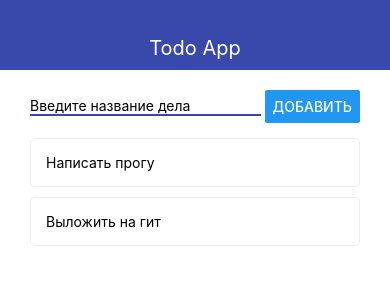
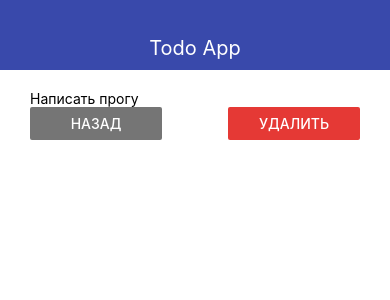
Before and after one commit to kohanvl/react-native-todo-app, a React Native app: screen / in a window 390 px wide. Shown: the top 300 px of the page. Built offline with nearby package versions, Linux system fonts and the light colour scheme.

Commit message:
feature: add styles to TodoScreen

```diff
--- a/App.tsx
+++ b/App.tsx
@@ -6,7 +6,7 @@ import {MainScreen} from './src/screens/MainScreen';
 import {TodoScreen} from './src/screens/TodoScreen';
 
 export default function App() {
-  const [todoId, setTodoId] = useState<string | null>(null);
+  const [todoId, setTodoId] = useState<string | null>('1');
   const [todos, setTodos] = useState<TodoItemProps[] | []>([
     {id: '1', title: 'Написать прогу'},
     {id: '2', title: 'Выложить на гит'},
--- a/src/components/AddTodo/styles.ts
+++ b/src/components/AddTodo/styles.ts
@@ -1,4 +1,5 @@
 import {StyleSheet} from 'react-native';
+import {THEME} from '../../theme';
 
 export const styles = StyleSheet.create({
   block: {
@@ -11,6 +12,6 @@ export const styles = StyleSheet.create({
     width: '70%',
     borderStyle: 'solid',
     borderBottomWidth: 2,
-    borderBottomColor: '#3949ab',
+    borderBottomColor: THEME.MAIN_COLOR,
   },
 });
--- a/src/components/Navbar/styles.ts
+++ b/src/components/Navbar/styles.ts
@@ -1,11 +1,12 @@
 import {StyleSheet} from 'react-native';
+import {THEME} from '../../theme';
 
 export const styles = StyleSheet.create({
   navbar: {
     height: 70,
     alignItems: 'center',
     justifyContent: 'flex-end',
-    backgroundColor: '#3949ab',
+    backgroundColor: THEME.MAIN_COLOR,
     paddingBottom: 10,
   },
   text: {
--- a/src/components/Todo/styles.ts
+++ b/src/components/Todo/styles.ts
@@ -1,4 +1,5 @@
 import {StyleSheet} from 'react-native';
+import {THEME} from '../../theme';
 
 export const styles = StyleSheet.create({
   todo: {
@@ -6,7 +7,7 @@ export const styles = StyleSheet.create({
     alignItems: 'center',
     padding: 15,
     borderWidth: 1,
-    borderColor: '#eee',
+    borderColor: THEME.LIGHTGREY_COLOR,
     borderRadius: 5,
     marginBottom: 10,
   },
--- a/src/screens/TodoScreen/index.tsx
+++ b/src/screens/TodoScreen/index.tsx
@@ -1,12 +1,25 @@
 import React, {FC} from 'react';
 import {Button, Text, View} from 'react-native';
+import {THEME} from '../../theme';
 import {TodoScreenProps} from './interfaces';
+import {styles} from './styles';
 
 export const TodoScreen: FC<TodoScreenProps> = ({onGoBack, todo}) => {
   return (
     <View>
       <Text>{todo.title}</Text>
-      <Button title="Назад" onPress={onGoBack} />
+      <View style={styles.buttons}>
+        <View style={styles.button}>
+          <Button title="Назад" onPress={onGoBack} color={THEME.GREY_COLOR} />
+        </View>
+        <View style={styles.button}>
+          <Button
+            title="Удалить"
+            onPress={onGoBack}
+            color={THEME.DANGER_COLOR}
+          />
+        </View>
+      </View>
     </View>
   );
 };
--- a/src/screens/TodoScreen/styles.ts
+++ b/src/screens/TodoScreen/styles.ts
@@ -1,3 +1,11 @@
 import {StyleSheet} from 'react-native';
 
-export const styles = StyleSheet.create({});
+export const styles = StyleSheet.create({
+  buttons: {
+    flexDirection: 'row',
+    justifyContent: 'space-between',
+  },
+  button: {
+    width: '40%',
+  },
+});
--- /dev/null
+++ b/src/theme.ts
@@ -0,0 +1,6 @@
+export enum THEME {
+  DANGER_COLOR = '#e53935',
+  GREY_COLOR = '#757575',
+  MAIN_COLOR = '#3949ab',
+  LIGHTGREY_COLOR = '#eeeeee',
+}
```
